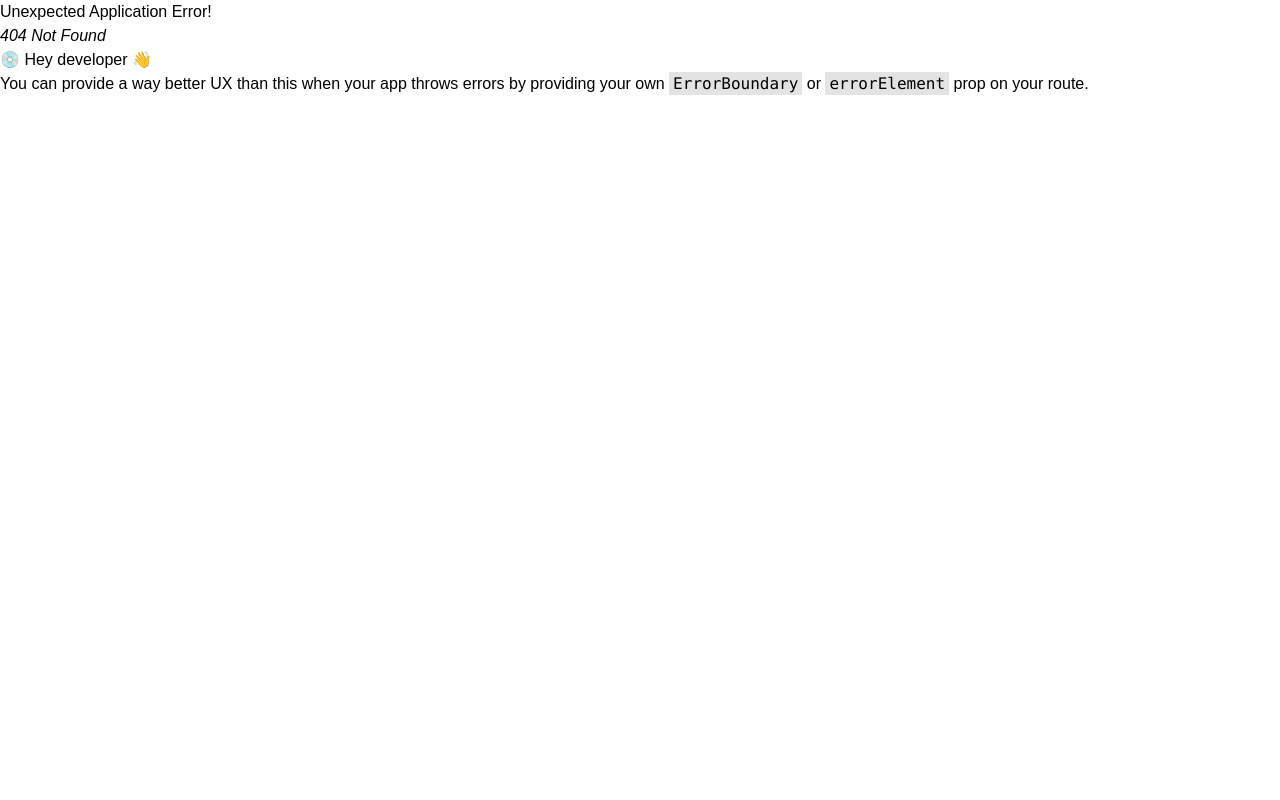
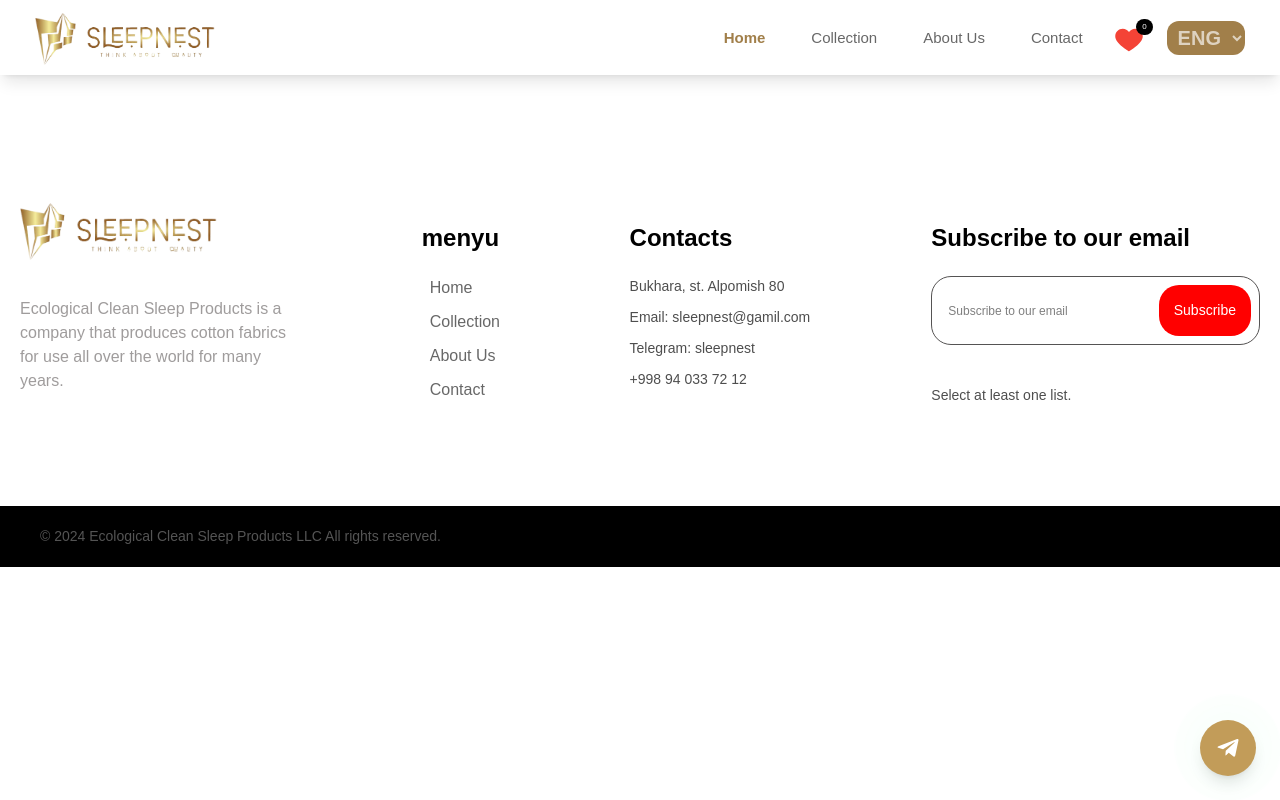
Before and after one commit to Ergashev-Xurshid/project-Sleepnest, a React (Vite) app: page /liks in a window 1280 px wide. Before the commit this address had no page. Built offline with nearby package versions, Linux system fonts and the light colour scheme; a web font is replaced by a local one.

Commit message:
like add

```diff
--- a/src/App.jsx
+++ b/src/App.jsx
@@ -17,6 +17,7 @@ import {
 
 import RootLayout from './layout/RootLayout';
 import ProductDetails from './pages/Product/ProductDetails';
+import Linke from './components/Linke';
 
 
 function App() {
@@ -28,6 +29,7 @@ function App() {
         <Route path='/contact' element={<Contact/>}/>
         <Route path='/collection' element={<Toplam/>}/>
         <Route path="/product/:id" element={<ProductDetails />} />
+        <Route path='/liks' element={<Linke/>}/>
       </Route>
     )
   )
--- a/src/components/Linke.jsx
+++ b/src/components/Linke.jsx
@@ -1,11 +1,38 @@
-import React from 'react'
+import React from 'react';
+import { Link } from 'react-router-dom';
+import { useTranslation } from 'react-i18next';
+import { useFavoritesStore } from '../store/useFavoritesStore';
 
 function Linke() {
+  const { t } = useTranslation();
+  const { products, toggleLike } = useFavoritesStore();
+
+  const likedProducts = products.filter((item) => item.like);
+
   return (
-    <div>
-
-    </div>
-  )
+    <section className='w-full max-w-[1480px] mx-auto px-4 lg:px-[20px] pt-[100px]'>
+      <div className="grid grid-cols-2 md:grid-cols-3 lg:grid-cols-6 gap-4">
+        {likedProducts.map((product) => (
+          <div key={product.id} className="relative cursor-pointer hover:text-[#ff0000]">
+            <Link to={`/product/${product.id}`}>
+              <div className="hover:scale-[1.1] z-10 rounded-[15px] transition-all duration-500 ease-out overflow-hidden">
+                <img src={product.img} alt={product.title} className="w-full h-auto object-cover" />
+              </div>
+            </Link>
+            <div
+              onClick={() => toggleLike(product.id)}
+              className="absolute z-20 top-0 right-0 bg-[#d4d4d4] py-2 px-[10px] rounded-full cursor-pointer"
+            >
+              <button className="cursor-pointer text-xl">
+                {product.like ? "❤️" : "🤍"}
+              </button>
+            </div>
+            <p className="my-4 text-lg font-medium">{t(product.titleKey)}</p>
+          </div>
+        ))}
+      </div>
+    </section>
+  );
 }
 
-export default Linke
+export default Linke;
--- a/src/components/Navbar.jsx
+++ b/src/components/Navbar.jsx
@@ -23,8 +23,8 @@ function Navbar() {
 
 
   const [isActive, setActive] = useState(0)
-  const { favorites } = useFavoritesStore();
-  const count = favorites.length;
+
+  const likedCount = useFavoritesStore((state) => state.likedCount());
   // i18next
   const LngValue = localStorage.getItem("i18nextLng")
 
@@ -54,20 +54,19 @@ function Navbar() {
                     ${idx === isActive ? "active" : ""}
                     transition-all duration-300
                     font-normal text-[16px] lg:text-[15px] text-[#00000098] py-[5px] px-2
-                    hover:text-[#a17f4a]
-                    `}>
+                    hover:text-[#a17f4a] `}>
                     {t(item.key)}
                   </Link>
                 </li>
               ))}
             </ul>
-            <a className='relative  text-[20px] cursor-pointer max-lg:mx-4 py-[5px] px-2'>
+            <Link to={"/liks"} className='hidden lg:inline-block relative  text-[20px] cursor-pointer max-lg:mx-4 py-[5px] px-2'>
                 <FcLike size={30} />
                 <span className='inline-block absolute top-[1px] right-[-1px] text-white bg-black text-[8px] rounded-full py-[2px] px-[6px]'>
-                  {count}
+                  {likedCount}
                 </span>
-              </a>
-            <select value={LngValue} onChange={handleChange} className='text-[#ffffffa6]  text-[20px] font-bold cursor-pointer bg-[#a17f4a] rounded-xl py-[5px] px-[7px]'>
+              </Link>
+            <select value={LngValue} onChange={handleChange} className='text-[#ffffffa6]  text-[14px] md:text-[20px] font-bold cursor-pointer bg-[#a17f4a] rounded-xl py-[5px] px-[7px]'>
               <option value="eng">ENG</option>
               <option value="uz">UZ</option>
               <option value="ru">RU</option>
--- a/src/pages/Home/MainProductCards.jsx
+++ b/src/pages/Home/MainProductCards.jsx
@@ -1,14 +1,11 @@
 import React from 'react'
-import { products } from '../../utils/productsCards'
 import { useFavoritesStore } from '../../store/useFavoritesStore';
 import { useTranslation } from 'react-i18next';
 import { Link } from 'react-router-dom';
 
-function MainProductCards({title , selectCategory}) {
-
-  const { favorites, toggleFavorite } = useFavoritesStore();
-  const {t} = useTranslation()
-
+function MainProductCards({ title, selectCategory }) {
+  const { products, toggleLike } = useFavoritesStore();
+  const { t } = useTranslation();
 
   return (
     <div className='pt-[100px]'>
@@ -16,18 +13,17 @@ function MainProductCards({title , selectCategory}) {
       <p className='text-center text-[16px] text-black mb-[80px]'>{t("winter-text")}</p>
       <ul className='grid grid-cols-2  md:grid-cols-3  lg:grid-cols-4 xl:grid-cols-5 gap-[30px]'>
         {products.map((item, idx) => {
-          const isFavorite = favorites.some((fav) => fav.id === item.id);
-          if(item.category === selectCategory){
+          if (item.category === selectCategory) {
             return (
               <div key={idx} className="relative cursor-pointer hover:text-[#ff0000]">
-              <Link to={`/product/${item.id}`}>
-                <div className='hover:scale-[1.1] z-10 rounded-[15px] transition-all duration-500 ease-out overflow-hidden'>
-                  <img src={item.img} alt={item.title} className='w-full h-auto object-cover' />
-                </div>
-              </Link>
-                <div onClick={() => toggleFavorite(item)} className="absolute z-20 top-0 right-0 bg-[#d4d4d4] py-2 px-[10px] rounded-full cursor-pointer">
+                <Link to={`/product/${item.id}`}>
+                  <div className='hover:scale-[1.1] z-10 rounded-[15px] transition-all duration-500 ease-out overflow-hidden'>
+                    <img src={item.img} alt={item.title} className='w-full h-auto object-cover' />
+                  </div>
+                </Link>
+                <div onClick={() => toggleLike(item.id)} className="absolute z-20 top-0 right-0 bg-[#d4d4d4] py-2 px-[10px] rounded-full cursor-pointer">
                   <button className='cursor-pointer'>
-                    {isFavorite ? "❤️" : "🤍"}
+                    {item.like ? "❤️" : "🤍"}
                   </button>
                 </div>
                 <p className="my-4 text-[14px] md:text-lg font-medium">{t(item.titleKey)}</p>
@@ -37,7 +33,7 @@ function MainProductCards({title , selectCategory}) {
         })}
       </ul>
     </div>
-  )
+  );
 }
 
-export default MainProductCards
+export default MainProductCards;
--- a/src/pages/Toplam/Toplam.jsx
+++ b/src/pages/Toplam/Toplam.jsx
@@ -1,75 +1,77 @@
 import React, { useState } from 'react'
 import { FaSearch } from "react-icons/fa";
-import { products } from '../../utils/productsCards';
 import { useTranslation } from 'react-i18next';
 import { useFavoritesStore } from '../../store/useFavoritesStore';
 import { Link } from 'react-router-dom';
+
 function Toplam() {
-  const { favorites, toggleFavorite } = useFavoritesStore();
+  const { products, toggleLike } = useFavoritesStore();
   const [selectedCategory, setSelectedCategory] = useState("Barcha");
+  const [searchTerm, setSearchTerm] = useState("");
+  const { t } = useTranslation();
+
   const categories = ["Barcha", "Winter", "Autumn", "Summer"];
-  const [searchTerm, setSearchTerm] = useState("");
-  const { t } = useTranslation()
+
+  const filteredProducts = products.filter(product => {
+    const matchesCategory =
+      selectedCategory === "Barcha" || product.category === selectedCategory;
+
+    const matchesSearch =
+      product.titleKey.toLowerCase().includes(searchTerm.toLowerCase());
+
+    return matchesCategory && matchesSearch;
+  });
 
   return (
-    <section className='w-full  max-w-[1450px] mx-auto px-4 lg:px-[20px]  pt-[100px]'>
+    <section className='w-full max-w-[1450px] mx-auto px-4 lg:px-[20px] pt-[100px]'>
       <div className='flex flex-col md:flex-row'>
-        <div className="w-full md:w-1/3  lg:w-1/4 p-4">
+        {/* Sidebar */}
+        <div className="w-full md:w-1/3 lg:w-1/4 p-4">
           <form className='flex justify-between border p-2 pl-4 rounded-[20px] border-[#555353]'>
             <input
               onChange={(e) => setSearchTerm(e.target.value)}
               className='outline-none w-full'
               type="text"
               placeholder={t("search_placeholder")} />
-            <a className='xl:inline-block hidden  bg-[red] p-[15px] text-white text-[14px] font-[400] hover:bg-[black] cursor-pointer transition-all duration-200 rounded-full'><FaSearch /></a>
+            <span className='xl:inline-block hidden bg-[red] p-[15px] text-white text-[14px] font-[400] hover:bg-[black] cursor-pointer transition-all duration-200 rounded-full'>
+              <FaSearch />
+            </span>
           </form>
-          <h2 className="text-xl  font-bold my-[40px]">{t("collection")}</h2>
-          <div className='flex flex-col '>
+          <h2 className="text-xl font-bold my-[40px]">{t("collection")}</h2>
+          <div className='flex flex-col'>
             {categories.map(cat => (
               <button
                 key={cat}
                 onClick={() => setSelectedCategory(cat)}
-                className={` mb-2 text-left px-2 py-1 font-bold cursor-pointer ${selectedCategory === cat ? " text-yellow-600" : "text-black"
-                  }`}
+                className={`mb-2 text-left px-2 py-1 font-bold cursor-pointer ${selectedCategory === cat ? "text-yellow-600" : "text-black"}`}
               >
                 {t(cat)}
               </button>
             ))}
           </div>
         </div>
+
+        {/* Product Grid */}
         <div className="md:w-3/4 p-4 grid grid-cols-2 md:grid-cols-2 lg:grid-cols-4 gap-10">
-          {products
-            .filter(product => {
-              const matchesCategory =
-                selectedCategory === "Barcha" || product.category === selectedCategory;
-
-              const matchesSearch =
-                product.titleKey.toLowerCase().includes(searchTerm.toLowerCase());
-
-              return matchesCategory && matchesSearch;
-            })
-            .map(product => {
-              const isFavorite = favorites.some((fav) => fav.id === product.id);
-              return (
-                <div key={product.id} className="relative cursor-pointer hover:text-[#ff0000]">
-                  <Link to={`/product/${product.id}`}>
-                  <div className='hover:scale-[1.1] z-10 rounded-[15px] transition-all duration-500 ease-out overflow-hidden'>
-                    <img src={product.img} alt={product.title} className='w-full h-auto object-cover' />
-                  </div>
-                  </Link>
-                  <div onClick={() => toggleFavorite(product)} className="absolute z-20 top-0 right-0 bg-[#d4d4d4] py-2 px-[10px] rounded-full cursor-pointer">
-                    <button className='cursor-pointer'>
-                      {isFavorite ? "❤️" : "🤍"}
-                    </button>
-                  </div>
-                  <p className="my-4 text-lg font-medium">{t(product.titleKey)}</p>
+          {filteredProducts.map(product => (
+            <div key={product.id} className="relative cursor-pointer hover:text-[#ff0000]">
+              <Link to={`/product/${product.id}`}>
+                <div className='hover:scale-[1.1] z-10 rounded-[15px] transition-all duration-500 ease-out overflow-hidden'>
+                  <img src={product.img} alt={product.titleKey} className='w-full h-auto object-cover' />
                 </div>
-              )
-            })}
+              </Link>
+              <div onClick={() => toggleLike(product.id)} className="absolute z-20 top-0 right-0 bg-[#d4d4d4] py-2 px-[10px] rounded-full cursor-pointer">
+                <button className='cursor-pointer'>
+                  {product.like ? "❤️" : "🤍"}
+                </button>
+              </div>
+              <p className="my-4 text-lg font-medium">{t(product.titleKey)}</p>
+            </div>
+          ))}
         </div>
       </div>
     </section>
   )
 }
 
-export default Toplam
+export default Toplam;
--- a/src/store/useFavoritesStore.js
+++ b/src/store/useFavoritesStore.js
@@ -1,26 +1,29 @@
+
 import { create } from 'zustand';
 import { persist } from 'zustand/middleware';
+import { products as initialProducts } from '../utils/productsCards';
 
 export const useFavoritesStore = create(
   persist(
-    (set) => ({
-      favorites: [],
-      toggleFavorite: (product) =>
-        set((state) => {
-          const exists = state.favorites.find((item) => item.id === product.id);
-          if (exists) {
-            return {
-              favorites: state.favorites.filter((item) => item.id !== product.id),
-            };
-          } else {
-            return {
-              favorites: [...state.favorites, product],
-            };
-          }
-        }),
+    (set, get) => ({
+      products: initialProducts,
+
+      toggleLike: (productId) => {
+        set((state) => ({
+          products: state.products.map((product) =>
+            product.id === productId
+              ? { ...product, like: !product.like }
+              : product
+          ),
+        }));
+      },
+
+      likedCount: () => {
+        return get().products.filter((p) => p.like).length;
+      },
     }),
     {
-      name: 'favorites-storage',
+      name: 'products-storage',
     }
   )
 );
```
